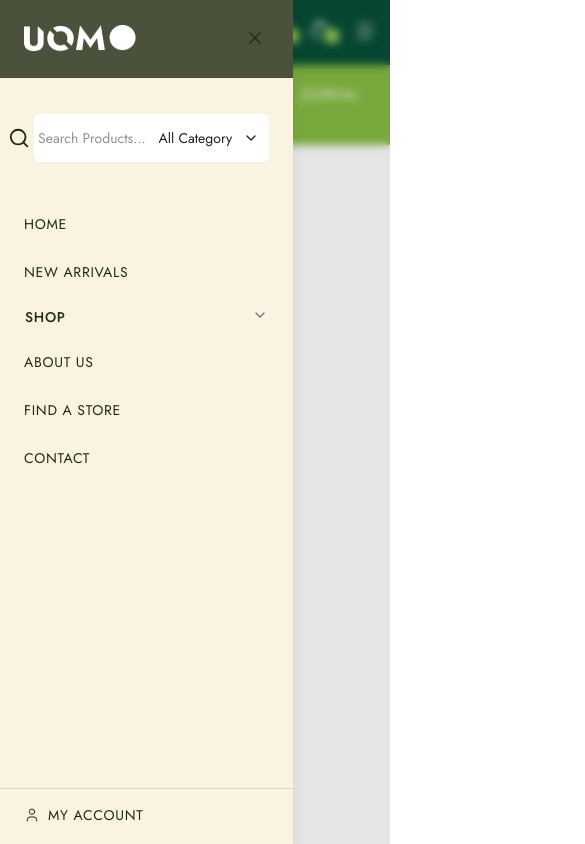
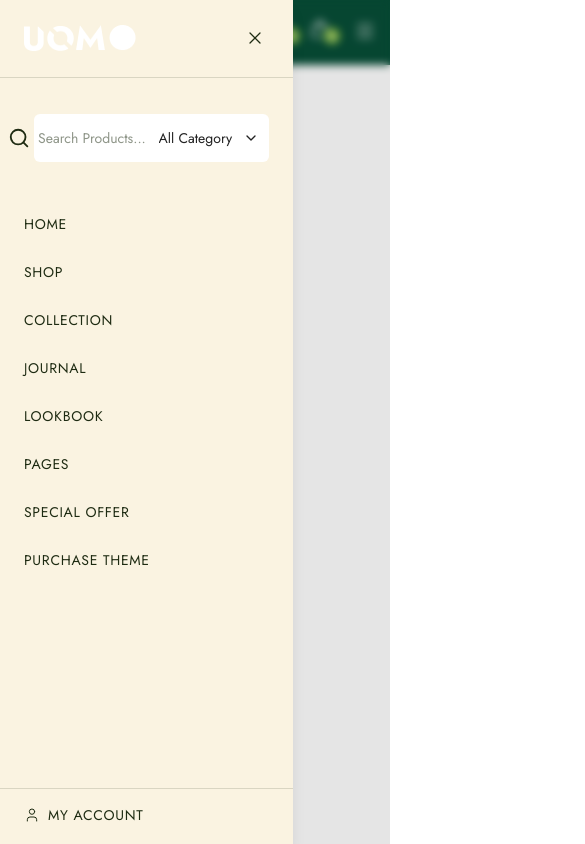
Before and after one commit to ayeshatahsin11/Uomo-E-commerce, a Next.js app: page / in a window 390 px wide. Both pictures are taken after a click on the button 365 px from the left and 31 px from the top of the page. Shown: the top 844 px of the page, 585 px wide, since content can reach past the window. Built offline with nearby package versions, Linux system fonts and the light colour scheme.

Commit message:
sheet issue

```diff
--- a/src/components/layout/header/HeaderMenu.jsx
+++ b/src/components/layout/header/HeaderMenu.jsx
@@ -1,5 +1,6 @@
 // import React from "react";
 // import Link from "next/link";
+// import Container from "../Container";
 // import {
 //   Sheet,
 //   SheetClose,
@@ -15,6 +16,7 @@
 //   AccordionTrigger,
 // } from "@/components/ui/accordion";
 // import { Menu, X, User, Facebook, Twitter, Instagram } from "lucide-react";
+// import SearchInput from "./SearchInput";
 // import Logo from "@/components/common/Logo";
 
 // const mainLinks = [
@@ -34,8 +36,43 @@
 //   { label: "Find a Store", href: "/find-a-store" },
 //   { label: "Contact", href: "/contact" },
 // ];
+// const navData = [
+//     {
+//       id: 1,
+//       name: "HOME",
+//     },
+//     {
+//       id: 2,
+//       name: "SHOP",
+//     },
+//     {
+//       id: 3,
+//       name: "COLLECTION",
+//     },
+//     {
+//       id: 4,
+//       name: "JOURNAL",
+//     },
+//     {
+//       id: 5,
+//       name: "LOOKBOOK",
+//     },
+//     {
+//       id: 6,
+//       name: "PAGES",
+//     },
+//     {
+//       id: 7,
+//       name: "SPECIAL OFFER",
+//     },
+//     {
+//       id: 8,
+//       name: "PURCHASE THEME",
+//     },
+//   ];
 
 // const HeaderMenu = () => {
+
 //   return (
 //     <Sheet>
 //       <SheetTrigger asChild>
@@ -49,10 +86,12 @@
 
 //       <SheetContent
 //         side="left"
-//         className="w-[85vw] max-w-sm bg-[#FAF3E1] text-[#1E2B12] border-none p-0 flex flex-col [&>button]:hidden"
+//         className="flex w-[85vw] max-w-sm bg-[#FAF3E1] text-[#1E2B12] border-none p-0  flex-col [&>button]:hidden"
 //       >
+
+
 //         {/* Header */}
-//         <SheetHeader className="flex-row items-center justify-between px-6 py-6 border-b border-[#1E2B12]/15 bg-[#5C7A2E]">
+//         <SheetHeader className="flex-row items-center justify-between px-6 py-6 bg-[#1E2B12]/80 border-b border-[#1E2B12]/15">
 //           <SheetTitle asChild>
 //             <Link
 //               href="/"
@@ -70,6 +109,11 @@
 //             </button>
 //           </SheetClose>
 //         </SheetHeader>
+
+//         {/* Mobile Search — only relevant on small screens */}
+//         <div className="px-6 pt-5 md:hidden">
+//           <SearchInput variant="mobile" />
+//         </div>
 
 //         {/* Nav */}
 //         <nav className="flex-1 overflow-y-auto px-6 py-6">
@@ -129,6 +173,19 @@
 //             ))}
 //           </ul>
 //         </nav>
+//           <nav className="bg-primary pt-4.25 pb-3.75">
+//         <Container>
+//           <ul className="flex text-white gap-11">
+//             {navData?.map((navlist) => (
+//               <li
+//                 className={`font-normal leading-6 relative text-sm after:content-[''] after:w-0 hover:after:w-2/4 after:h-0.5 after:bg-white after:absolute after:bottom-0 after:left-0 after:duration-300 ${navlist.id == 7 ? "ml-auto" : ""}`}
+//               >
+//                 <Link href={`${navlist.id}`}>{navlist.name}</Link>
+//               </li>
+//             ))}
+//           </ul>
+//         </Container>
+//       </nav>
 
 //         {/* Account */}
 //         <div className="px-6 py-4 border-t border-[#1E2B12]/15">
@@ -189,6 +246,17 @@ const secondaryLinks = [
   { label: "Contact", href: "/contact" },
 ];
 
+const navData = [
+  { id: 1, name: "HOME", href: "/" },
+  { id: 2, name: "SHOP", href: "/shop" },
+  { id: 3, name: "COLLECTION", href: "/collection" },
+  { id: 4, name: "JOURNAL", href: "/journal" },
+  { id: 5, name: "LOOKBOOK", href: "/lookbook" },
+  { id: 6, name: "PAGES", href: "/pages" },
+  { id: 7, name: "SPECIAL OFFER", href: "/special-offer" },
+  { id: 8, name: "PURCHASE THEME", href: "/purchase-theme" },
+];
+
 const HeaderMenu = () => {
   return (
     <Sheet>
@@ -203,16 +271,13 @@ const HeaderMenu = () => {
 
       <SheetContent
         side="left"
-        className="w-[85vw] max-w-sm bg-[#FAF3E1] text-[#1E2B12] border-none p-0 flex flex-col [&>button]:hidden"
+        className="flex w-[85vw] max-w-sm bg-[#FAF3E1] text-[#1E2B12] border-none p-0 flex-col [&>button]:hidden"
       >
         {/* Header */}
-        <SheetHeader className="flex-row items-center justify-between px-6 py-6 bg-[#1E2B12]/80 border-b border-[#1E2B12]/15">
+        <SheetHeader className="flex-row items-center justify-between px-6 py-6 border-b border-[#1E2B12]/15">
           <SheetTitle asChild>
-            <Link
-              href="/"
-              className="text-xl font-medium tracking-wide text-[#1E2B12]"
-            >
-              <Logo/>
+            <Link href="/" className="text-xl font-medium tracking-wide text-[#1E2B12]">
+              <Logo />
             </Link>
           </SheetTitle>
           <SheetClose asChild>
@@ -232,6 +297,8 @@ const HeaderMenu = () => {
 
         {/* Nav */}
         <nav className="flex-1 overflow-y-auto px-6 py-6">
+          {/* Nav 1 — md and up */}
+          <div className="hidden md:block">
             <ul className="flex flex-col gap-1">
               {mainLinks.map((link) => (
                 <li key={link.href}>
@@ -287,6 +354,25 @@ const HeaderMenu = () => {
                 </li>
               ))}
             </ul>
+          </div>
+
+          {/* Nav 2 — sm only, same design as Nav 1 */}
+          <div className="md:hidden">
+            <ul className="flex flex-col gap-1">
+              {navData.map((navlist) => (
+                <li key={navlist.id}>
+                  <SheetClose asChild>
+                    <Link
+                      href={navlist.href}
+                      className="block py-3 text-sm uppercase tracking-wider text-[#1E2B12] transition-colors hover:text-[#5C7A2E]"
+                    >
+                      {navlist.name}
+                    </Link>
+                  </SheetClose>
+                </li>
+              ))}
+            </ul>
+          </div>
         </nav>
 
         {/* Account */}
@@ -302,7 +388,18 @@ const HeaderMenu = () => {
           </SheetClose>
         </div>
 
-
+        {/* Socials */}
+        {/* <div className="flex items-center gap-4 px-6 py-6 border-t border-[#1E2B12]/15">
+          <Link href="#" aria-label="Facebook" className="text-[#1E2B12] hover:text-[#5C7A2E]">
+            <Facebook size={18} strokeWidth={1.5} />
+          </Link>
+          <Link href="#" aria-label="Twitter" className="text-[#1E2B12] hover:text-[#5C7A2E]">
+            <Twitter size={18} strokeWidth={1.5} />
+          </Link>
+          <Link href="#" aria-label="Instagram" className="text-[#1E2B12] hover:text-[#5C7A2E]">
+            <Instagram size={18} strokeWidth={1.5} />
+          </Link>
+        </div> */}
       </SheetContent>
     </Sheet>
   );
--- a/src/components/layout/header/Navbar.jsx
+++ b/src/components/layout/header/Navbar.jsx
@@ -39,7 +39,7 @@ const Navbar = () => {
   ];
   return (
     <>
-      <nav className="bg-primary pt-4.25 pb-3.75">
+      <nav className="hidden md:block bg-primary pt-4.25 pb-3.75">
         <Container>
           <ul className="flex text-white gap-11">
             {navData?.map((navlist) => (
@@ -57,5 +57,3 @@ const Navbar = () => {
 };
 
 export default Navbar;
-
-<nav>okidfgidfygdf gidfg</nav>;
```
Lines whose indentation alone changed are shown as unchanged.
